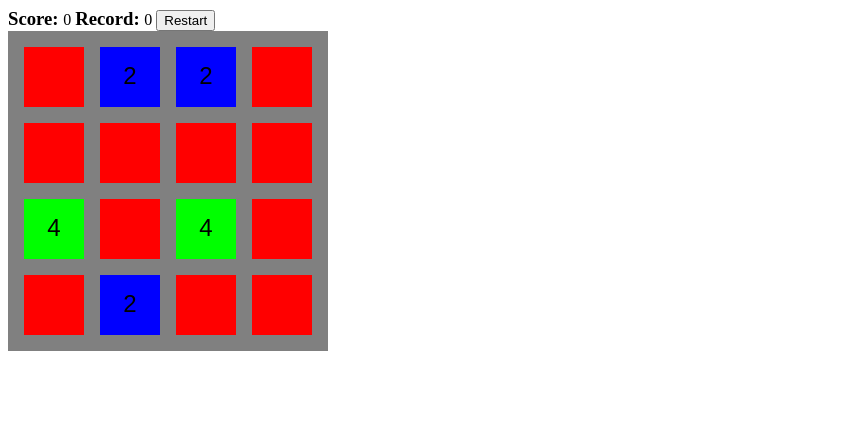
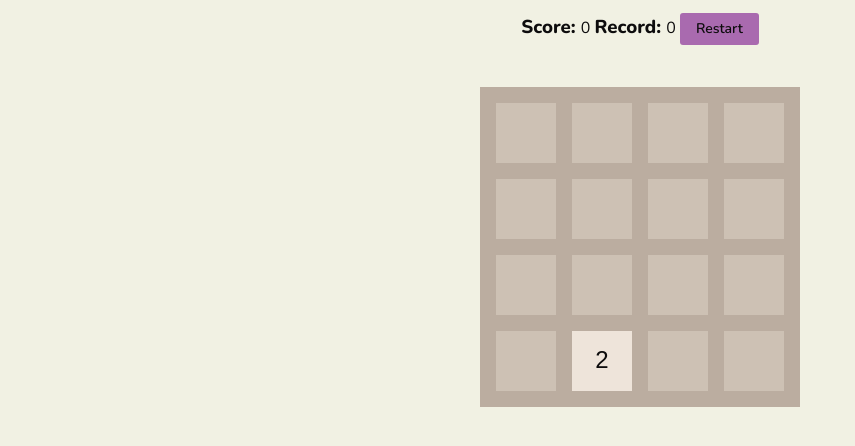
Before and after one commit to Vasya-556/2048, a website with bundled scripts: page index.html in a window 1280 px wide. Shown: the whole page, without its empty margins (0-855 px from the left). Built offline with nearby package versions, Linux system fonts and the light colour scheme.

Commit message:
style: finish the style of project

```diff
--- a/index.html
+++ b/index.html
@@ -5,31 +5,19 @@
     <meta name="viewport" content="width=device-width, initial-scale=1.0">
     <title>2048</title>
     <link rel="icon" href="favicon.ico">
-    <style>
-      .container {
-        position: relative;
-      }
-      #canvas-background,
-      #canvas {
-          position: absolute;
-          top: 0;
-          left: 0;
-      }
-      #canvas-background {
-          z-index: 0;
-          pointer-events: none;
-      }
-      #canvas {
-          z-index: 1;
-      }
-    </style>
+    <link rel="stylesheet" href="style.css">
+    <link rel="preconnect" href="https://fonts.googleapis.com">
+    <link rel="preconnect" href="https://fonts.gstatic.com" crossorigin>
+    <link href="https://fonts.googleapis.com/css2?family=JetBrains+Mono:ital,wght@0,100..800;1,100..800&family=Nunito:ital,wght@0,200..1000;1,200..1000&display=swap" rel="stylesheet">
 </head>
 <body>
-    <h3 style="display: inline;">Score: </h3>
-    <label id="score-label">0</label>
-    <h3 style="display: inline;">Record: </h3>
-    <label id="record-label">0</label>
-    <button id="restart-button">Restart</button>
+    <div>
+        <h3 style="display: inline;">Score: </h3>
+        <label id="score-label">0</label>
+        <h3 style="display: inline;">Record: </h3>
+        <label id="record-label">0</label>
+        <button id="restart-button">Restart</button>
+    </div>
     <br>
     <div class="container">
         <canvas id="canvas"></canvas>
--- a/src/Colors.ts
+++ b/src/Colors.ts
@@ -1,14 +1,14 @@
 export const COLORS = {
-    0: "#FF0000",
-    2: "#0000FF",
-    4: "#00FF00",
-    8: "#00FFFF",
-    16: "#800000",
-    32: "#FF00FF",
-    128: "#FFFF00",
-    64: "#FF8080",
-    256: "#0080FF",
-    512: "#80FF80",
-    1024: "#8000FF",
-    2048: "#FF8000"
+    0: "#cdc1b4",
+    2: "#EEE4DA",
+    4: "#EDE0C8",
+    8: "#F2B179",
+    16: "#F59563",
+    32: "#F67C5F",
+    64: "#F65E3B",
+    128: "#EDCF72",
+    256: "#F1CE48",
+    512: "#EDC850",
+    1024: "#E1BA1C",
+    2048: "#EDC22E"
 }
--- a/src/Tile.ts
+++ b/src/Tile.ts
@@ -69,7 +69,7 @@ export class Tile {
             ctx.fillStyle = COLORS[this.value as keyof typeof COLORS || 0] || "#0000FF"
             ctx.fill()
 
-            ctx.fillStyle = "black"
+            ctx.fillStyle = "#0d0c0d"
             ctx.textAlign = "center"
             ctx.textBaseline = "middle"
             ctx.font = "24px Arial";
--- a/src/index.ts
+++ b/src/index.ts
@@ -26,7 +26,7 @@ canvasBackground.width = 320;
 canvasBackground.height = 320;
 
 ctxBackground.rect(0,0,320,320)
-ctxBackground.fillStyle = "gray"
+ctxBackground.fillStyle = "#bbada0"
 ctxBackground.fill()
 
 for (let i = 0; i < 4; i++) {
@@ -49,6 +49,7 @@ let touchEndX: number = 0;
 let touchEndY: number = 0;
 
 restartButton.addEventListener("click", () => {
+    cleatCanvas()
     start()
 })
 
@@ -139,10 +140,6 @@ const start = () => {
         }
     }
 
-    spawnRandomTile()
-    spawnRandomTile()
-    spawnRandomTile()
-    spawnRandomTile()
     spawnRandomTile()
     drawGrid()
 }
--- /dev/null
+++ b/style.css
@@ -0,0 +1,80 @@
+:root {
+    --text: #0d0c0d;
+    --background: #f1f1e3;
+    --primary: #a96aaf;
+    --accent: #ca64d3;
+}
+
+.container {
+    position: relative;
+    width: 320px;
+    height: 320px;
+}
+
+#canvas-background,
+#canvas {
+    position: absolute;
+    top: 0;
+    left: 0;
+}
+
+#canvas-background {
+    z-index: 0;
+    pointer-events: none;
+}
+
+#canvas {
+    z-index: 1;
+}
+
+body {
+    background-color: var(--background);
+    color: var(--text);
+    display: flex;
+    justify-content: center;
+    align-items: center;
+    flex-direction: column;
+    gap: 12px;
+    padding: 5px;
+}
+
+label, h3 {
+    font-family: "Nunito", sans-serif;
+    font-optical-sizing: auto;
+    font-style: normal;
+}
+
+label {
+    font-weight: 400;
+}
+
+h3 {
+    font-weight: 800;
+}
+
+button {
+    display: inline-block;
+    outline: none;
+    cursor: pointer;
+    border-radius: 3px;
+    font-size: 14px;
+    font-weight: 500;
+    line-height: 16px;
+    padding: 2px 16px;
+    height: 32px;
+    min-width: 60px;
+    min-height: 32px;
+    border: none;
+    color: var(--text);
+    background-color: var(--primary);
+    transition: background-color .17s ease,color .17s ease;
+
+    font-family: "Nunito", sans-serif;
+    font-optical-sizing: auto;
+    font-style: normal;
+    font-weight:600;
+}
+
+button:hover {
+    background-color: var(--accent);
+}
```
